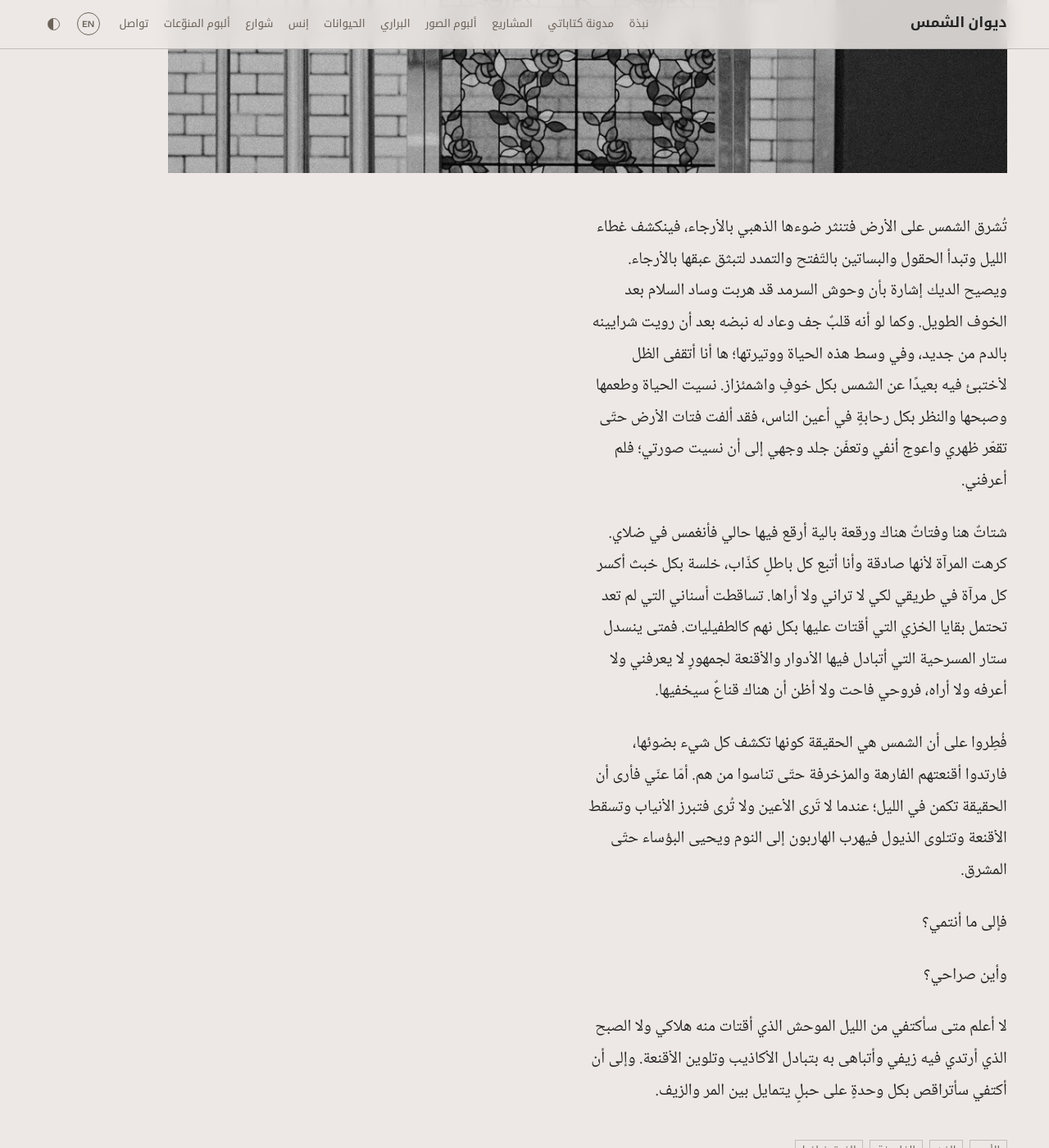
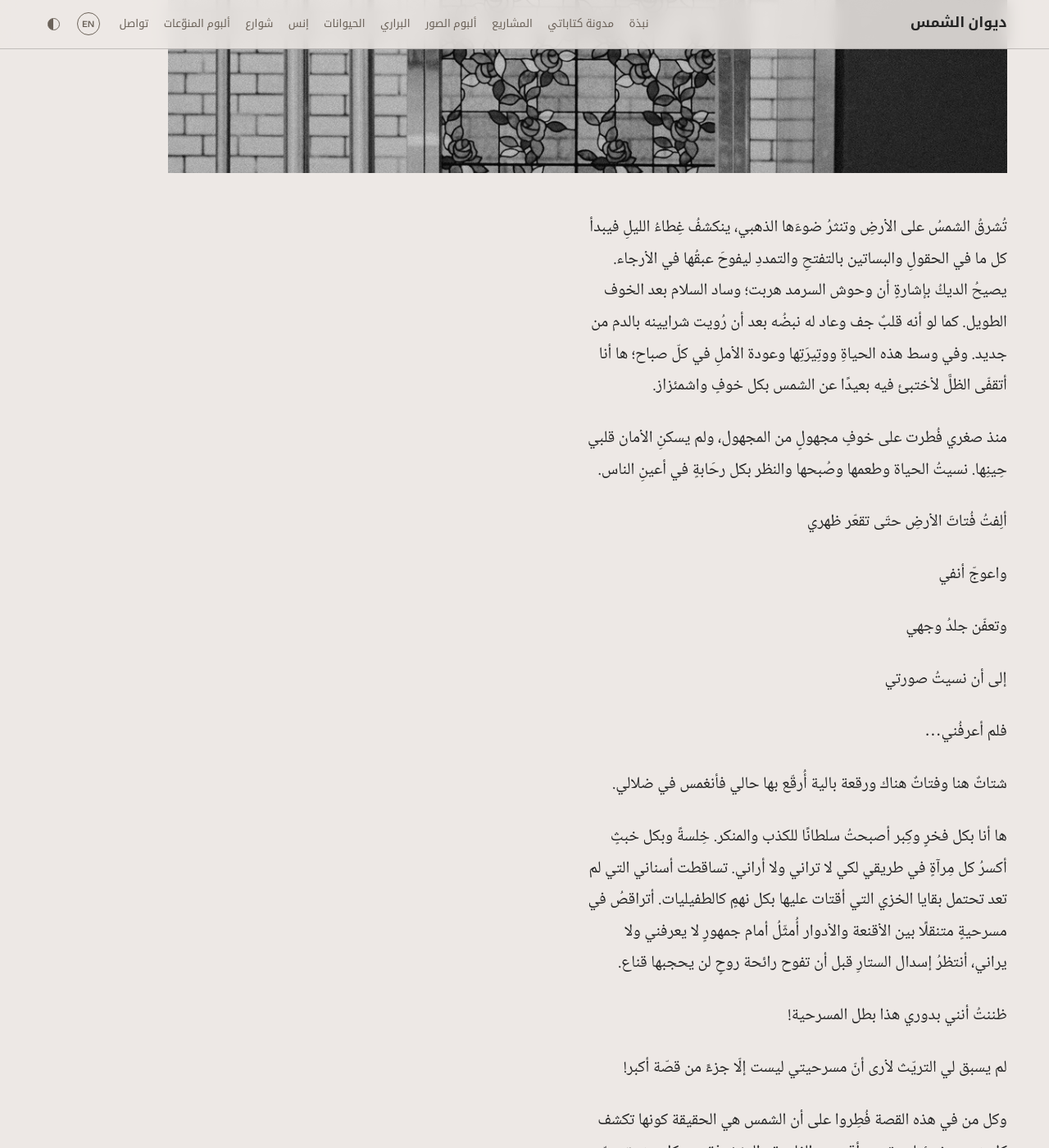
Before and after one commit to hamadalsheail/hamadalsheail.github.io, a Jekyll site: the page built from _posts/2026-06-20-layla-min-al-fusayfisa.md, in a window 1280 px wide and 1400 px high, scrolled down 771 px. Shown: the whole window at 82% size. Built offline with Jekyll 4.4.1, drawn with Linux system fonts in a browser that asks for light colours; some of the changed text lies outside the part shown.

Commit message:
Update ليلة من الفسيفساء post text, excerpt and tags
Keeps URL, cover photo and date.

Co-Authored-By: Claude Opus 5.5 <noreply@anthropic.com>
Claude-Session: https://claude.ai/code/session_01W8yLvdSivMoJehBWEedYUn

```diff
--- a/_posts/2026-06-20-layla-min-al-fusayfisa.md
+++ b/_posts/2026-06-20-layla-min-al-fusayfisa.md
@@ -3,20 +3,52 @@ title: "ليلة من الفسيفساء"
 date: 2026-06-20
 lang: ar
 slug: layla-min-al-fusayfisa
-excerpt: "تُشرق الشمس على الأرض فتنثر ضوءها الذهبي بالأرجاء، فينكشف غطاء الليل وتبدأ الحقول والبساتين بالتّفتح والتمدد لتبثق عبقها بالأرجاء. ويصيح الديك إشارة بأن وحوش…"
-tags: ["الأدب", "الفن", "الفلسفة", "الفوتوغرافيا"]
+excerpt: "تُشرقُ الشمسُ على الأرضِ وتنثرُ ضوءَها الذهبي، ينكشفُ غِطاءُ الليلِ فيبدأ كل ما في الحقولِ والبساتين بالتفتحِ والتمددِ ليفوحَ عبقُها في الأرجاء. يصيحُ الديكُ بإشارةٍ أن وحوش السرمد هربت؛ وساد السلام بعد الخوف الطويل."
+tags: ["أدب", "قصة", "رمزيات", "نثر"]
 cover: /img/posts/layla-min-al-fusayfisa/cover.jpg
 draft: false
 kitabh_id: 6a36b3abcb4cf91de1ecbb9e
 ---
-تُشرق الشمس على الأرض فتنثر ضوءها الذهبي بالأرجاء، فينكشف غطاء الليل وتبدأ الحقول والبساتين بالتّفتح والتمدد لتبثق عبقها بالأرجاء. ويصيح الديك إشارة بأن وحوش السرمد قد هربت وساد السلام بعد الخوف الطويل. وكما لو أنه قلبٌ جف وعاد له نبضه بعد أن رويت شرايينه بالدم من جديد، وفي وسط هذه الحياة ووتيرتها؛ ها أنا أتقفى الظل لأختبئ فيه بعيدًا عن الشمس بكل خوفٍ واشمئزاز. نسيت الحياة وطعمها وصبحها والنظر بكل رحابةٍ في أعين الناس، فقد ألفت فتات الأرض حتّى تقعّر ظهري واعوج أنفي وتعفّن جلد وجهي إلى أن نسيت صورتي؛ فلم أعرفني.
+تُشرقُ الشمسُ على الأرضِ وتنثرُ ضوءَها الذهبي، ينكشفُ غِطاءُ الليلِ فيبدأ كل ما في الحقولِ والبساتين بالتفتحِ والتمددِ ليفوحَ عبقُها في الأرجاء. يصيحُ الديكُ بإشارةٍ أن وحوش السرمد هربت؛ وساد السلام بعد الخوف الطويل. كما لو أنه قلبٌ جف وعاد له نبضُه بعد أن رُويت شرايينه بالدم من جديد. وفي وسط هذه الحياةِ ووتِيرَتِها وعودة الأملِ في كلّ صباح؛ ها أنا أتقفّى الظلَّ لأختبئ فيه بعيدًا عن الشمس بكل خوفٍ واشمئزاز.
 
-شتاتٌ هنا وفتاتٌ هناك ورقعة بالية أرقع فيها حالي فأنغمس في ضلاي. كرهت المرآة لأنها صادقة وأنا أتبع كل باطلٍ كذّاب، خلسة بكل خبث أكسر كل مرآة في طريقي لكي لا تراني ولا أراها. تساقطت أسناني التي لم تعد تحتمل بقايا الخزي التي أقتات عليها بكل نهم كالطفيليات. فمتى ينسدل ستار المسرحية التي أتبادل فيها الأدوار والأقنعة لجمهورٍ لا يعرفني ولا أعرفه ولا أراه، فروحي فاحت ولا أظن أن هناك قناعٌ سيخفيها.
+منذ صغري فُطرت على خوفٍ مجهولٍ من المجهول، ولم يسكنِ الأمان قلبي حِينِها. نسيتُ الحياة وطعمها وصُبحها والنظر بكل رحَابةٍ في أعينِ الناس.
 
-فُطِروا على أن الشمس هي الحقيقة كونها تكشف كل شيء بضوئها، فارتدوا أقنعتهم الفارهة والمزخرفة حتّى تناسوا من هم. أمّا عنّي فأرى أن الحقيقة تكمن في الليل؛ عندما لا تَرى الأعين ولا تُرى فتبرز الأنياب وتسقط الأقنعة وتتلوى الذيول فيهرب الهاربون إلى النوم ويحيى البؤساء حتّى المشرق.
+ألِفتُ فُتاتَ الأرضِ حتّى تقعّر ظهري
+
+واعوجّ أنفي
+
+وتعفّن جلدُ وجهي
+
+إلى أن نسيتُ صورتي
+
+فلم أعرفُني…
+
+شتاتٌ هنا وفتاتٌ هناك ورقعة بالية أُرقّع بها حالي فأنغمس في ضلالي.
+
+ها أنا بكل فخرٍ وكِبر أصبحتُ سلطانًا للكذب والمنكر. خِلسةً وبكل خبثٍ أكسرُ كل مِرآةٍ في طريقي لكي لا تراني ولا أراني. تساقطت أسناني التي لم تعد تحتمل بقايا الخزي التي أقتات عليها بكل نهمٍ كالطفيليات. أتراقصُ في مسرحيةٍ متنقلًا بين الأقنعة والأدوار أُمثّلُ أمام جمهورٍ لا يعرفني ولا يراني، أنتظرُ إسدال الستارِ قبل أن تفوح رائحة روحٍ لن يحجبها قناع.
+
+ظننتُ أنني بدوري هذا بطل المسرحية!
+
+لم يسبق لي التريّث لأرى أنّ مسرحيتي ليست إلّا جزءً من قصّة أكبر!
+
+وكل من في هذه القصة فُطِروا على أن الشمس هي الحقيقة كونها تكشف كل شيء بضوئها. يرتدون أقنعتهم الفارهة والمزخرفة عند كل مشرقٍ حتّى تناسوا من هم.
+
+أمّا عنّي،
+
+فأرى أن الحقيقة تكمن في الليل؛ عندما لا تَرَى الأعينُ ولا تُرَى
+
+فتبرزُ الأنياب
+
+وتسقط الأقنعة
+
+وتتلوى الذيول
+
+يهرب الهاربون إلى النومِ ويحيا البؤساءُ حتّى سلام الفجر.
 
 فإلى ما أنتمي؟
 
-وأين صراحي؟
+وأين سراحي؟
 
-لا أعلم متى سأكتفي من الليل الموحش الذي أقتات منه هلاكي ولا الصبح الذي أرتدي فيه زيفي وأتباهى به بتبادل الأكاذيب وتلوين الأقنعة. وإلى أن أكتفي سأتراقص بكل وحدةٍ على حبلٍ يتمايل بين المر والزيف.
+لا أعلم متى سأكتفي من الليل الموحش - الذي أقتات منه هلاكي ولا الصبح الذي أرتدي فيه زيفي وأتباهى به بتبادل الأكاذيب وترصيع الأقنعة بالفسيفساء. وإلى أن أكتفي وأجد ضالّة الأمان سأتراقص بكل وحدةٍ على حبلٍ يتمايل بين المر والزيف.
+
+النهاية.
```
